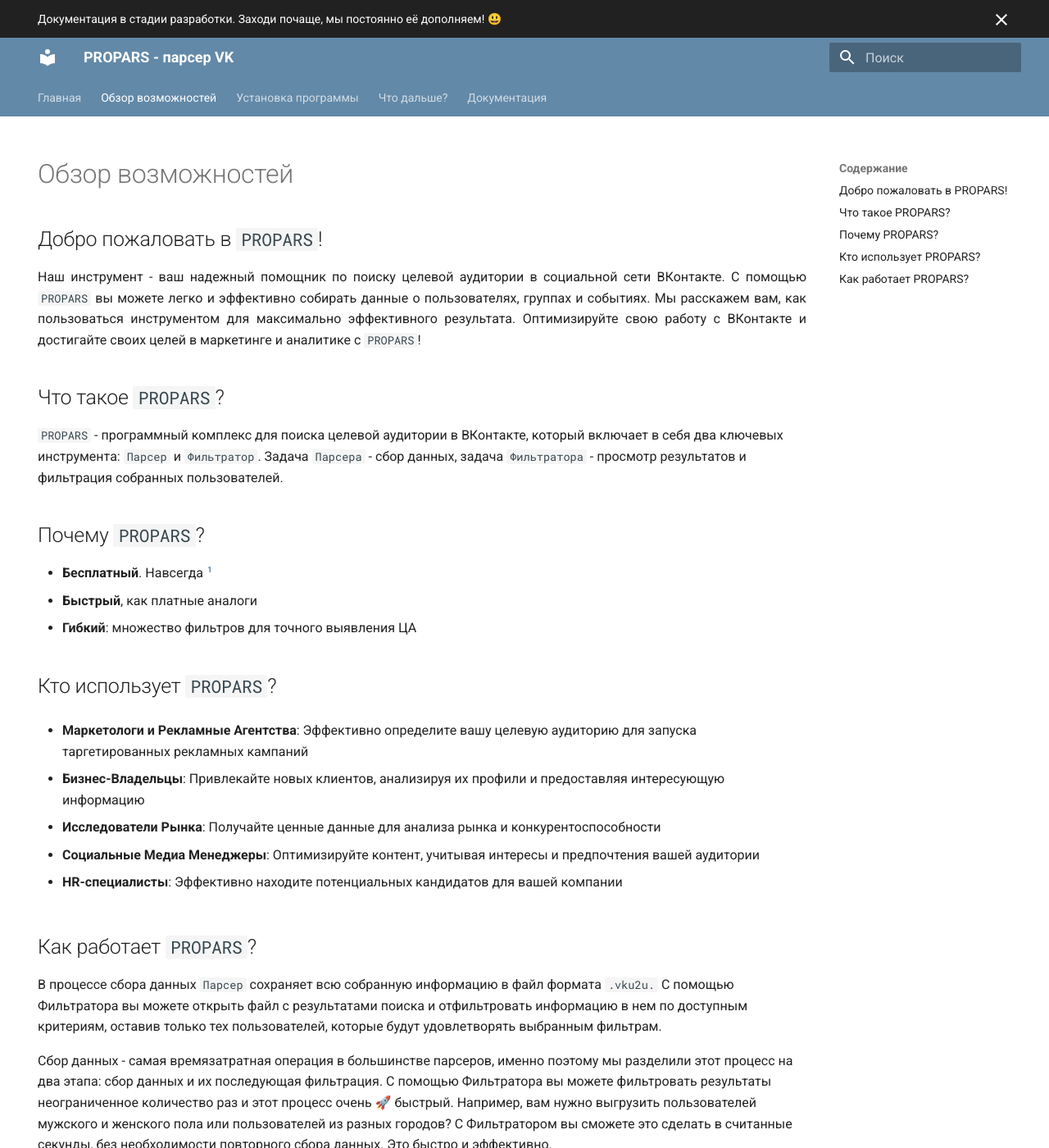
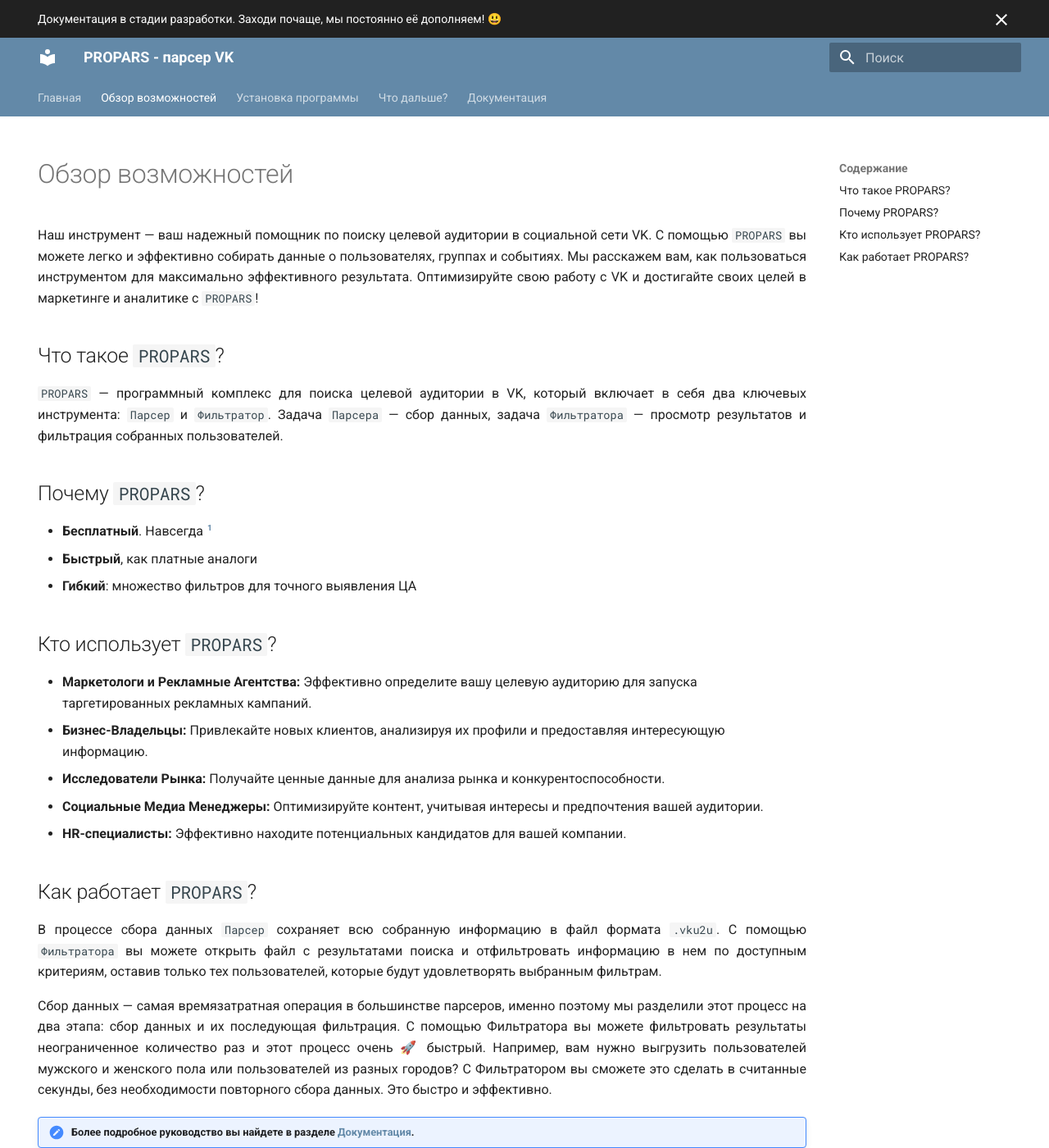
Before and after one commit to VK-Utility/docs, an MkDocs documentation site: the page built from docs/review.md, in a window 1280 px wide and 1400 px high. Shown: the whole window at 82% size. Built offline with MkDocs 1.6.1 and Material for MkDocs 9.7.7, drawn with Linux system fonts in a browser that asks for light colours; some of the changed text lies outside the part shown.

Commit message:
Update review.md

```diff
--- a/docs/review.md
+++ b/docs/review.md
@@ -2,14 +2,20 @@
 hide:
   - navigation
 ---
-## Добро пожаловать в `PROPARS`!
 
 <div style="text-align: justify">
-Наш инструмент - ваш надежный помощник по поиску целевой аудитории в социальной сети ВКонтакте. С помощью <code>PROPARS</code> вы можете легко и эффективно собирать данные о пользователях, группах и событиях. Мы расскажем вам, как пользоваться инструментом для максимально эффективного результата. Оптимизируйте свою работу с ВКонтакте и достигайте своих целей в маркетинге и аналитике с <code>PROPARS</code>!
+  <p>
+    Наш инструмент — ваш надежный помощник по поиску целевой аудитории в социальной сети VK. С помощью <code>PROPARS</code> вы можете легко и эффективно собирать данные о пользователях, группах и событиях. Мы расскажем вам, как пользоваться инструментом для максимально эффективного результата. Оптимизируйте свою работу с VK и достигайте своих целей в маркетинге и аналитике с <code>PROPARS</code>!
+  </p>
 </div>
 
 ## Что такое `PROPARS`?
-`PROPARS` - программный комплекс для поиска целевой аудитории в ВКонтакте, который включает в себя два ключевых инструмента: `Парсер` и `Фильтратор`. Задача `Парсера` - сбор данных, задача `Фильтратора` - просмотр результатов и фильтрация собранных пользователей.
+
+<div style="text-align: justify">
+  <p>
+    <code>PROPARS</code> — программный комплекс для поиска целевой аудитории в VK, который включает в себя два ключевых инструмента: <code>Парсер</code> и <code>Фильтратор</code>. Задача <code>Парсера</code> — сбор данных, задача <code>Фильтратора</code> — просмотр результатов и фильтрация собранных пользователей.
+  </p>
+</div>
 
 ## Почему `PROPARS`?
 - **Бесплатный**. Навсегда [^1]
@@ -18,20 +24,27 @@
 
 ## Кто использует `PROPARS`?
 
-- **Маркетологи и Рекламные Агентства**: Эффективно определите вашу целевую аудиторию для запуска таргетированных рекламных кампаний
-
-- **Бизнес-Владельцы**: Привлекайте новых клиентов, анализируя их профили и предоставляя интересующую информацию
-
-- **Исследователи Рынка**: Получайте ценные данные для анализа рынка и конкурентоспособности
-
-- **Социальные Медиа Менеджеры**: Оптимизируйте контент, учитывая интересы и предпочтения вашей аудитории
-
-- **HR-специалисты**: Эффективно находите потенциальных кандидатов для вашей компании
+<div style="text-align: left">
+  <ul>
+    <li><b>Маркетологи и Рекламные Агентства:</b> Эффективно определите вашу целевую аудиторию для запуска таргетированных рекламных кампаний.</li>
+    <li><b>Бизнес-Владельцы:</b> Привлекайте новых клиентов, анализируя их профили и предоставляя интересующую информацию.</li>
+    <li><b>Исследователи Рынка:</b> Получайте ценные данные для анализа рынка и конкурентоспособности.</li>
+    <li><b>Социальные Медиа Менеджеры:</b> Оптимизируйте контент, учитывая интересы и предпочтения вашей аудитории.</li>
+    <li><b>HR-специалисты:</b> Эффективно находите потенциальных кандидатов для вашей компании.</li>
+  </ul>
+</div>
 
 ## Как работает `PROPARS`?
-В процессе сбора данных `Парсер` сохраняет всю собранную информацию в файл формата `.vku2u.` С помощью Фильтратора вы можете открыть файл с результатами поиска и отфильтровать информацию в нем по доступным критериям, оставив только тех пользователей, которые будут удовлетворять выбранным фильтрам.
 
-Сбор данных - самая времязатратная операция в большинстве парсеров, именно поэтому мы разделили этот процесс на два этапа: сбор данных и их последующая фильтрация. С помощью Фильтратора вы можете фильтровать результаты неограниченное количество раз и этот процесс очень 🚀 быстрый. Например, вам нужно выгрузить пользователей мужского и женского пола или пользователей из разных городов? С Фильтратором вы сможете это сделать в считанные секунды, без необходимости повторного сбора данных. Это быстро и эффективно.
+
+<div style="text-align: justify">
+  <p>
+    В процессе сбора данных <code>Парсер</code> сохраняет всю собранную информацию в файл формата <code>.vku2u</code>. С помощью <code>Фильтратора</code> вы можете открыть файл с результатами поиска и отфильтровать информацию в нем по доступным критериям, оставив только тех пользователей, которые будут удовлетворять выбранным фильтрам.
+  </p>
+  <p>
+    Сбор данных — самая времязатратная операция в большинстве парсеров, именно поэтому мы разделили этот процесс на два этапа: сбор данных и их последующая фильтрация. С помощью Фильтратора вы можете фильтровать результаты неограниченное количество раз и этот процесс очень 🚀 быстрый. Например, вам нужно выгрузить пользователей мужского и женского пола или пользователей из разных городов? С Фильтратором вы сможете это сделать в считанные секунды, без необходимости повторного сбора данных. Это быстро и эффективно.
+  </p>
+</div>
 
 !!! note "Более подробное руководство вы найдете в разделе [Документация](./docs/index.md)."
 
```
